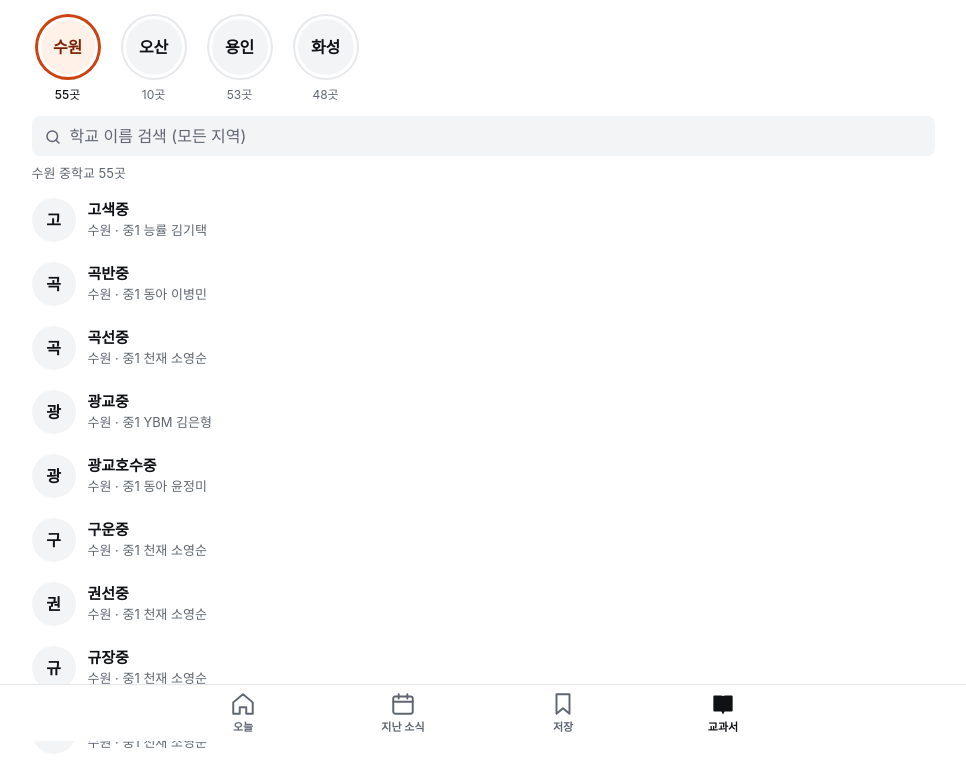
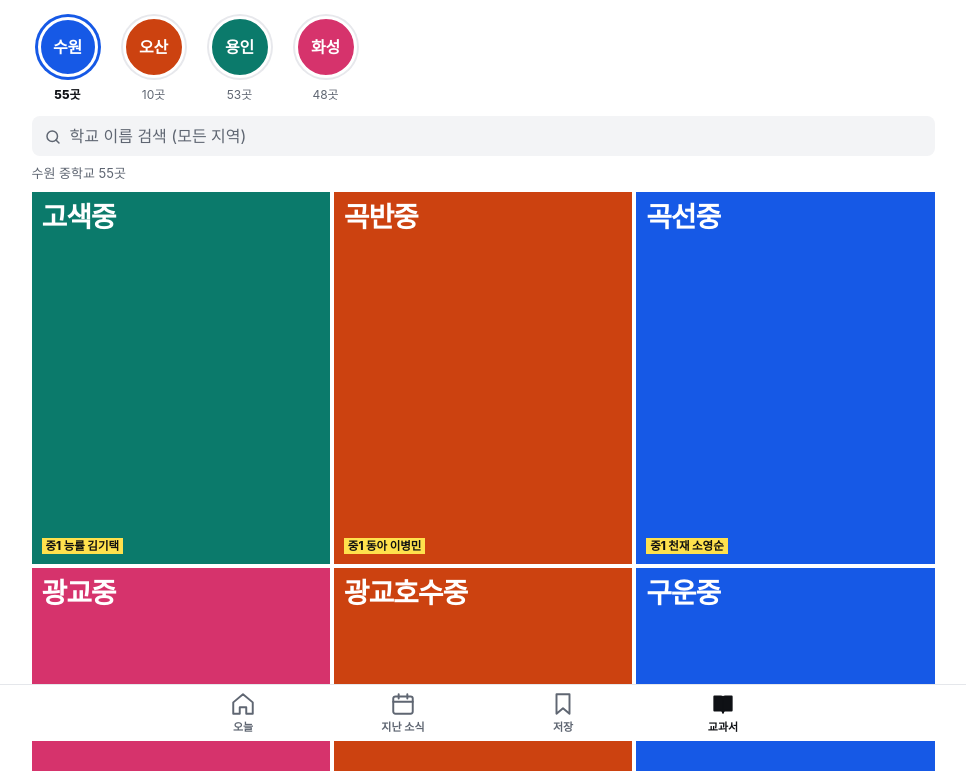
Before and after one commit to Jae99-Hub/edu-briefing, a plain HTML site: page textbooks.html in a window 1280 px wide. Shown: the part 59-830 px from the top of the page, without its empty margins (157-1123 px from the left). Drawn offline with Linux system fonts and the light colour scheme; a web font is replaced by a local one.

Commit message:
교과서 화면을 인스타 탐색 탭처럼: 지역 색 동그라미, 학교·교과서 색 격자, 글자 탭
Co-Authored-By: Claude Opus 5.5 <noreply@anthropic.com>

```diff
--- a/textbooks.html
+++ b/textbooks.html
@@ -239,6 +239,28 @@ footer p { margin: 0 0 4px; }
 .skel { display: block; border-radius: 8px; background: var(--raised); animation: pulse 1.4s ease-in-out infinite; }
 @keyframes pulse { 50% { opacity: .55; } }
 @media (prefers-reduced-motion: reduce) { *, *::before, *::after { animation: none !important; transition: none !important; } }
+/* 인스타 탐색 탭처럼: 색 격자 */
+.explore { display: grid; grid-template-columns: repeat(3, minmax(0, 1fr)); gap: 3px; margin: 0 calc(-1 * max(16px, env(safe-area-inset-left, 0px))); }
+@media (min-width: 735px) { .explore { gap: 4px; margin: 0; } }
+.xt { aspect-ratio: 4 / 5; max-width: 100%; border: 0; padding: 10px; background: var(--c); color: var(--c-ink); text-align: left; cursor: pointer; display: flex; flex-direction: column; justify-content: space-between; gap: 4px; overflow: hidden; font: inherit; transition: filter .15s, transform .1s; }
+.xt:hover { filter: brightness(1.06); }
+.xt:active { transform: scale(.98); }
+.xt .nm { font-size: clamp(19px, 5.8vw, 28px); font-weight: 800; letter-spacing: -0.04em; line-height: 1.1; word-break: keep-all; }
+.xt .sub { display: flex; flex-direction: column; align-items: flex-start; gap: 4px; font-size: 12px; font-weight: 700; line-height: 1.25; min-width: 0; max-width: 100%; }
+.xt mark { background: var(--mk); color: #111111; padding: 1px 4px; font-size: 11.5px; font-weight: 800; max-width: 100%; overflow: hidden; text-overflow: ellipsis; white-space: nowrap; }
+.xt .meta { opacity: .9; }
+.group { margin: 22px 0 8px; }
+.count { padding: 4px 0 8px; }
+/* 지역: 색 스토리 동그라미, 고른 지역만 테두리에 색 */
+.region .ring { background: var(--raised-2); padding: 2px; }
+.region .bubble { background: var(--c); color: var(--c-ink); }
+.region[aria-pressed="true"] .ring { background: var(--c); padding: 3px; }
+.region[aria-pressed="true"] .bubble { background: var(--c); color: var(--c-ink); }
+.region[aria-pressed="true"] .lab { font-weight: 800; }
+/* 위쪽 학교 · 교과서 전환: 글자 탭 */
+.views { background: none; padding: 0; gap: 16px; }
+.views a { padding: 0 2px; min-height: 44px; border-radius: 0; font-size: 16px; font-weight: 700; color: var(--muted); }
+.views a[aria-current="page"] { background: none; color: var(--text); box-shadow: inset 0 -2px 0 var(--text); }
 /* 아래 탭 막대: 브리핑 화면과 같은 모양 */
 .tabbar { position: fixed; left: 0; right: 0; bottom: 0; z-index: 30; background: var(--ground); border-top: 1px solid var(--border); padding-bottom: env(safe-area-inset-bottom, 0px); display: flex; justify-content: center; }
 .tabbar a { flex: 1; max-width: 160px; height: 56px; display: flex; flex-direction: column; align-items: center; justify-content: center; gap: 2px; font-size: 11px; font-weight: 600; color: var(--muted); text-decoration: none; }
@@ -309,6 +331,17 @@ footer p { margin: 0 0 4px; }
 
   // 단원 칸 색 [바탕, 글자, 형광펜] — 브리핑 카드와 같은 색
   var PALETTE = [["#cc4210", "#ffffff", "#ffe14d"], ["#0b7a6b", "#ffffff", "#ffe14d"], ["#1659e6", "#ffffff", "#ffe14d"], ["#ffd23f", "#111111", "#ffffff"], ["#d6336c", "#ffffff", "#ffe14d"], ["#3d6b21", "#ffffff", "#ffe14d"], ["#111111", "#ffffff", "#ffe14d"]];
+  var REGIONC = { "경기 수원": PALETTE[2], "경기 오산": PALETTE[0], "경기 용인": PALETTE[1], "경기 화성": PALETTE[4] };
+  function pubColor(pub) {
+    pub = pub || "";
+    if (/동아/.test(pub)) return PALETTE[0];
+    if (/천재/.test(pub)) return PALETTE[2];
+    if (/능률|NE/.test(pub)) return PALETTE[1];
+    if (/YBM|와이비엠/.test(pub)) return PALETTE[4];
+    if (/미래엔/.test(pub)) return PALETTE[5];
+    if (/지학사/.test(pub)) return PALETTE[3];
+    return PALETTE[6];
+  }
   var GRADE = { "1": PALETTE[0], "2": PALETTE[1], "3": PALETTE[2] };
   function paint(node, c) { node.style.setProperty("--c", c[0]); node.style.setProperty("--c-ink", c[1]); node.style.setProperty("--mk", c[2]); return node; }
   function el(tag, cls, text) {
@@ -394,7 +427,7 @@ footer p { margin: 0 0 4px; }
     rr.setAttribute("aria-label", "지역");
     regions.forEach(function (r) {
       var n = DATA.schools.filter(function (s) { return s.region === r; }).length;
-      var b = el("button", "region");
+      var b = paint(el("button", "region"), REGIONC[r] || PALETTE[6]);
       b.type = "button";
       b.setAttribute("aria-pressed", String(r === state.region));
       b.setAttribute("aria-label", regionShort(r) + " 학교 " + n + "곳");
@@ -422,19 +455,22 @@ footer p { margin: 0 0 4px; }
       });
       rows.appendChild(el("div", "count", q ? "검색 결과 " + list.length + "곳" : regionShort(state.region) + " 중학교 " + list.length + "곳"));
       if (!list.length) { var e = el("div", "empty"); e.appendChild(el("b", null, "찾는 학교가 없습니다")); e.appendChild(el("span", null, "학교 이름 일부만 넣어 보세요. 예: 동탄, 광교")); rows.appendChild(e); }
+      var grid = el("div", "explore");
       list.forEach(function (i) {
         var s = DATA.schools[i];
-        var b = el("button", "row"); b.type = "button";
-        b.appendChild(el("span", "avatar", monogram(s.school)));
-        var t = el("span", "r-txt");
-        t.appendChild(el("span", "r-name", shortSchool(s.school)));
         var y = s.years["2026"] || s.years[Object.keys(s.years).sort()[0]] || {};
         var g1 = y["1"];
-        t.appendChild(el("span", "r-sub", regionShort(s.region) + (g1 ? " · 중1 " + shortPub(g1.publisher) + " " + g1.author : "")));
-        b.appendChild(t);
+        var b = paint(el("button", "xt"), pubColor(g1 && g1.publisher)); b.type = "button";
+        b.setAttribute("aria-label", s.school + (g1 ? ", 중1 " + g1.publisher + " " + g1.author : ""));
+        b.appendChild(el("span", "nm", shortSchool(s.school)));
+        var sub = el("span", "sub");
+        if (q) sub.appendChild(el("span", "meta", regionShort(s.region)));
+        if (g1) sub.appendChild(el("mark", null, "중1 " + shortPub(g1.publisher) + " " + g1.author));
+        b.appendChild(sub);
         b.addEventListener("click", function () { openSchool(i); });
-        rows.appendChild(b);
+        grid.appendChild(b);
       });
+      if (list.length) rows.appendChild(grid);
     }
     inp.addEventListener("input", function () { state.q = inp.value; fill(); });
     fill();
@@ -693,21 +729,22 @@ footer p { margin: 0 0 4px; }
     function fill() {
       rows.textContent = "";
       var q = state.bq.replace(/\s/g, "");
-      var last = "";
+      var last = "", grid = null;
       var shown = keys.filter(function (k) { return !q || k.replace(/[\s|]/g, "").indexOf(q) >= 0 || shortPub(k.split("|")[0]).indexOf(q) >= 0; });
       shown.forEach(function (k) {
         var p = k.split("|");
         var grp = p[2] + " 개정 · 중" + p[3];
-        if (grp !== last) { rows.appendChild(el("h2", "group", grp)); last = grp; }
+        if (grp !== last) { rows.appendChild(el("h2", "group", grp)); grid = el("div", "explore"); rows.appendChild(grid); last = grp; }
         var b = DATA.books[k];
-        var r = el("button", "row"); r.type = "button";
-        r.appendChild(el("span", "avatar" + (b ? " pri" : ""), monogram(p[0])));
-        var t = el("span", "r-txt");
-        t.appendChild(el("span", "r-name", shortPub(p[0]) + " " + p[1] + " · 영어 " + p[3]));
-        t.appendChild(el("span", "r-sub", "학교 " + usedCount(k) + "곳 · " + (b ? (b.verified ? "단원 원문 확인" : "단원 2차 자료") : "단원 정리 전")));
+        var r = paint(el("button", "xt"), pubColor(p[0])); r.type = "button";
+        r.setAttribute("aria-label", p[0] + " " + p[1] + " 영어 " + p[3] + ", 학교 " + usedCount(k) + "곳");
+        r.appendChild(el("span", "nm", shortPub(p[0]) + " " + p[1]));
+        var t = el("span", "sub");
+        t.appendChild(el("mark", null, "영어 " + p[3] + (b ? "" : " · 단원 정리 전")));
+        t.appendChild(el("span", "meta", "학교 " + usedCount(k) + "곳"));
         r.appendChild(t);
         r.addEventListener("click", function () { state.tab = "grid"; nav("#b-" + ALLKEYS.indexOf(k)); });
-        rows.appendChild(r);
+        grid.appendChild(r);
       });
       if (!shown.length) { var e = el("div", "empty"); e.appendChild(el("b", null, "맞는 교과서가 없습니다")); rows.appendChild(e); }
     }
@@ -796,7 +833,7 @@ footer p { margin: 0 0 4px; }
     state.region = recall("region");
     var t = recall("tab"); if (t) state.tab = t;
     var code = recall("school");
-    if (code && !/^#(s-\d+|books)$/.test(location.hash)) {
+    if (code && !/^#(s-\d+|b-\d+|books|schools)/.test(location.hash)) {
       var i = d.schools.findIndex(function (s) { return s.code === code; });
       if (i >= 0) { state.region = d.schools[i].region; try { history.replaceState(null, "", "#s-" + code); } catch (e) {} }
     }
```
